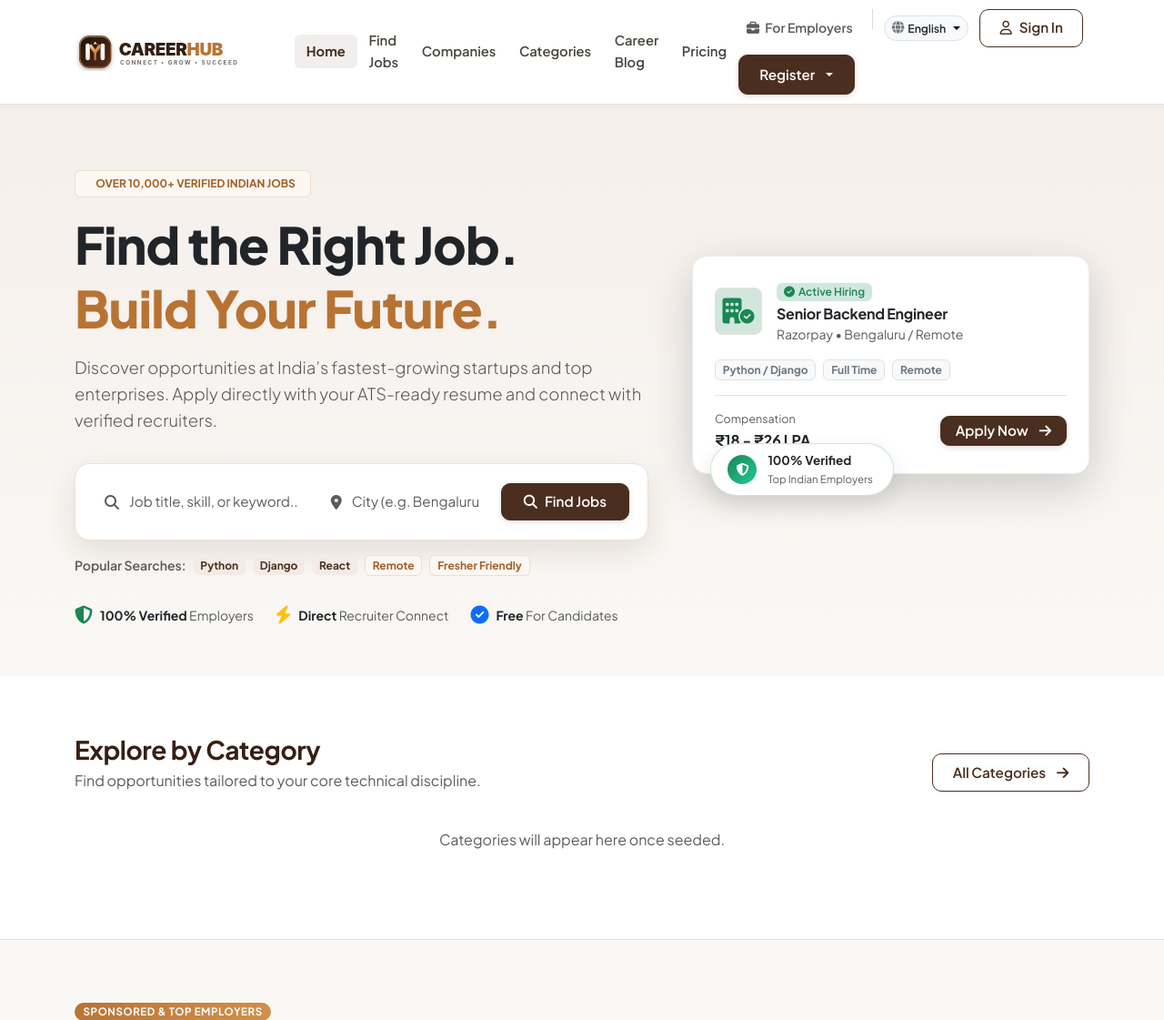
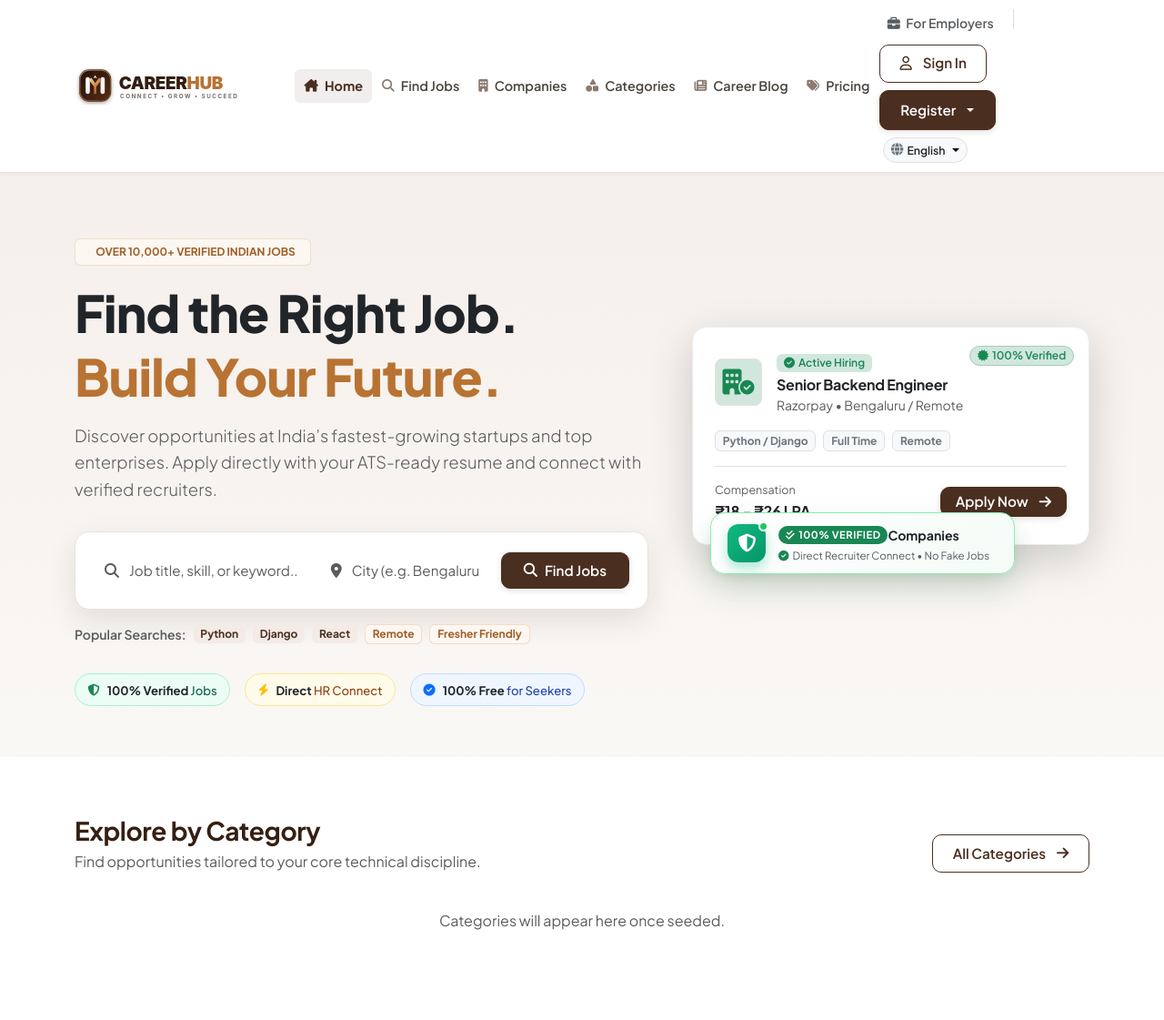
Before and after one commit to yash5681/CareerHub, a Django app: page / in a window 1280 px wide. Shown: the top 1121 px of the page at 91% size. Run offline with Django 5.2, Linux system fonts and the light colour scheme; data that the repository does not hold is empty; some libraries are stand-ins or nearby versions.

Commit message:
feat: restore inline navbar icons, fix text wrapping, align Register next to Sign In, position Language dropdown, fix footer logo, and enhance 100% verified trust badge

```diff
--- a/static/css/careerhub.css
+++ b/static/css/careerhub.css
@@ -181,14 +181,32 @@ h1, h2, h3, h4, h5, h6 {
   box-shadow: 0 3px 8px rgba(74, 46, 31, 0.25);
 }
 
-.nav-link {
+.navbar-career .nav-link {
   color: #4A443E !important;
   font-weight: 550;
-  font-size: 0.92rem;
-  padding: 0.42rem 0.8rem !important;
+  font-size: 0.9rem;
+  padding: 0.42rem 0.65rem !important;
   border-radius: 6px;
   transition: all 0.18s ease-in-out;
   position: relative;
+  display: inline-flex !important;
+  align-items: center !important;
+  gap: 0.45rem !important;
+  white-space: nowrap !important;
+}
+
+.navbar-career .nav-link i {
+  font-size: 0.86rem;
+  color: #8C7A70;
+  line-height: 1;
+  display: inline-block;
+  flex-shrink: 0;
+  transition: color 0.18s ease;
+}
+
+.navbar-career .nav-link:hover i,
+.navbar-career .nav-link.active i {
+  color: var(--ch-primary) !important;
 }
 
 .nav-link:hover {
@@ -236,30 +254,103 @@ h1, h2, h3, h4, h5, h6 {
   position: relative;
   display: inline-block;
   width: 100%;
-  max-width: 440px;
-  padding-bottom: 1.5rem;
+  max-width: 450px;
+  padding-bottom: 2rem;
 }
 
 .hero-verified-badge {
   position: absolute;
   bottom: 0px;
   left: 20px;
-  z-index: 5;
-  background: #FFFFFF !important;
-  border: 1px solid rgba(40, 167, 69, 0.25) !important;
-  border-radius: 50rem !important;
-  box-shadow: 0 10px 25px rgba(0, 0, 0, 0.1) !important;
-  padding: 0.6rem 1.15rem;
+  z-index: 10;
+  background: linear-gradient(135deg, #FFFFFF 0%, #F4FBF7 100%) !important;
+  border: 1.5px solid #86EFAC !important;
+  border-radius: 1rem !important;
+  box-shadow: 0 16px 36px -4px rgba(22, 101, 52, 0.22), 0 4px 12px rgba(0, 0, 0, 0.05) !important;
+  padding: 0.75rem 1.15rem;
   display: inline-flex;
   align-items: center;
-  gap: 0.75rem;
-  backdrop-filter: blur(8px);
-  transition: transform 0.25s ease, box-shadow 0.25s ease;
+  gap: 0.85rem;
+  backdrop-filter: blur(12px);
+  transition: transform 0.28s ease, box-shadow 0.28s ease;
 }
 
 .hero-verified-badge:hover {
-  transform: translateY(-2px);
-  box-shadow: 0 14px 28px rgba(40, 167, 69, 0.2) !important;
+  transform: translateY(-3px) scale(1.02);
+  box-shadow: 0 20px 42px -4px rgba(22, 101, 52, 0.28), 0 6px 16px rgba(0, 0, 0, 0.08) !important;
+}
+
+.verified-icon-box {
+  width: 42px;
+  height: 42px;
+  background: linear-gradient(135deg, #10B981 0%, #059669 100%);
+  color: #FFFFFF;
+  border-radius: 12px;
+  display: flex;
+  align-items: center;
+  justify-content: center;
+  font-size: 1.25rem;
+  box-shadow: 0 6px 14px rgba(16, 185, 129, 0.35);
+  position: relative;
+  flex-shrink: 0;
+}
+
+.verified-pulse-dot {
+  position: absolute;
+  top: -3px;
+  right: -3px;
+  width: 11px;
+  height: 11px;
+  background-color: #22C55E;
+  border: 2px solid #FFFFFF;
+  border-radius: 50%;
+  animation: verifiedPulse 1.8s infinite;
+}
+
+@keyframes verifiedPulse {
+  0% {
+    box-shadow: 0 0 0 0 rgba(34, 197, 94, 0.7);
+  }
+  70% {
+    box-shadow: 0 0 0 8px rgba(34, 197, 94, 0);
+  }
+  100% {
+    box-shadow: 0 0 0 0 rgba(34, 197, 94, 0);
+  }
+}
+
+.trust-badge-pill {
+  display: inline-flex;
+  align-items: center;
+  gap: 0.5rem;
+  padding: 0.4rem 0.85rem;
+  border-radius: 50rem;
+  font-size: 0.82rem;
+  font-weight: 500;
+  transition: all 0.2s ease;
+  border: 1px solid transparent;
+}
+
+.trust-badge-pill:hover {
+  transform: translateY(-1px);
+}
+
+.trust-badge-pill.trust-verified {
+  background-color: #ECFDF5;
+  color: #065F46;
+  border-color: #A7F3D0;
+}
+
+.trust-badge-pill.trust-direct {
+  background-color: #FFFBEB;
+  color: #92400E;
+  border-color: #FDE68A;
+}
+
+.trust-badge-pill.trust-free {
+  background-color: #EFF6FF;
+  color: #1E40AF;
+  border-color: #BFDBFE;
 }
 
 @media (max-width: 575.98px) {
@@ -267,7 +358,8 @@ h1, h2, h3, h4, h5, h6 {
     left: 50% !important;
     transform: translateX(-50%);
     width: max-content;
-    bottom: -8px;
+    bottom: -10px;
+    padding: 0.65rem 0.95rem;
   }
   .hero-verified-badge:hover {
     transform: translateX(-50%) translateY(-2px);
--- a/templates/core/home.html
+++ b/templates/core/home.html
@@ -56,18 +56,18 @@
         </div>
 
         <!-- Trust Badges Strip -->
-        <div class="d-flex align-items-center gap-4 mt-4 pt-2 text-muted small flex-wrap">
-          <div class="d-flex align-items-center gap-2">
-            <i class="fa-solid fa-shield-halved text-success fs-5"></i>
-            <span><strong class="text-dark">100% Verified</strong> {% trans "Employers" %}</span>
+        <div class="d-flex align-items-center gap-3 mt-4 pt-2 flex-wrap">
+          <div class="trust-badge-pill trust-verified">
+            <i class="fa-solid fa-shield-halved text-success"></i>
+            <span><strong class="text-dark">100% Verified</strong> {% trans "Jobs" %}</span>
           </div>
-          <div class="d-flex align-items-center gap-2">
-            <i class="fa-solid fa-bolt text-warning fs-5"></i>
-            <span><strong class="text-dark">Direct</strong> {% trans "Recruiter Connect" %}</span>
+          <div class="trust-badge-pill trust-direct">
+            <i class="fa-solid fa-bolt text-warning"></i>
+            <span><strong class="text-dark">Direct</strong> {% trans "HR Connect" %}</span>
           </div>
-          <div class="d-flex align-items-center gap-2">
-            <i class="fa-solid fa-circle-check text-primary fs-5"></i>
-            <span><strong class="text-dark">Free</strong> {% trans "For Candidates" %}</span>
+          <div class="trust-badge-pill trust-free">
+            <i class="fa-solid fa-circle-check text-primary"></i>
+            <span><strong class="text-dark">100% Free</strong> {% trans "for Seekers" %}</span>
           </div>
         </div>
       </div>
@@ -75,8 +75,15 @@
       <!-- Hero Visual Art -->
       <div class="col-lg-5 text-center mt-4 mt-lg-0">
         <div class="hero-visual-wrapper">
-          <div class="p-4 bg-white rounded-4 shadow-lg border border-light-subtle text-start">
-            <div class="d-flex align-items-center gap-3 mb-3">
+          <div class="p-4 bg-white rounded-4 shadow-lg border border-light-subtle text-start position-relative">
+            <!-- Verified Watermark Badge -->
+            <div class="position-absolute top-0 end-0 m-3 d-none d-sm-block">
+              <span class="badge bg-success-subtle text-success border border-success-subtle rounded-pill px-2.5 py-1 small fw-semibold">
+                <i class="fa-solid fa-certificate me-1"></i>100% Verified
+              </span>
+            </div>
+
+            <div class="d-flex align-items-center gap-3 mb-3 pe-4">
               <div class="company-logo-box bg-success-subtle text-success rounded-3 d-flex align-items-center justify-content-center" style="width: 52px; height: 52px;">
                 <i class="fa-solid fa-building-circle-check fs-3"></i>
               </div>
@@ -106,14 +113,22 @@
             </div>
           </div>
 
-          <!-- 100% Verified Floating Badge -->
+          <!-- 100% Verified Ultra-Attractive Floating Badge -->
           <div class="hero-verified-badge">
-            <div class="rounded-circle d-flex align-items-center justify-content-center text-white" style="width: 32px; height: 32px; background: linear-gradient(135deg, #198754, #20c997); flex-shrink: 0;">
-              <i class="fa-solid fa-shield-halved small"></i>
+            <div class="verified-icon-box">
+              <i class="fa-solid fa-shield-halved"></i>
+              <span class="verified-pulse-dot" title="Live Verified"></span>
             </div>
-            <div class="text-start lh-sm pe-1">
-              <strong class="d-block text-dark small" style="font-size: 0.84rem;">100% Verified</strong>
-              <small class="text-muted" style="font-size: 0.72rem;">Top Indian Employers</small>
+            <div class="text-start pe-2">
+              <div class="d-flex align-items-center gap-1.5 mb-1">
+                <span class="badge bg-success text-white fw-bold px-2 py-0.5 rounded-pill" style="font-size: 0.7rem; letter-spacing: 0.5px;">
+                  <i class="fa-solid fa-check-double me-1"></i>100% VERIFIED
+                </span>
+                <span class="fw-bold text-dark" style="font-size: 0.88rem;">Companies</span>
+              </div>
+              <small class="text-muted d-block" style="font-size: 0.72rem; line-height: 1.2;">
+                <i class="fa-solid fa-circle-check text-success me-1"></i>Direct Recruiter Connect &bull; No Fake Jobs
+              </small>
             </div>
           </div>
         </div>
--- a/templates/footer.html
+++ b/templates/footer.html
@@ -6,7 +6,7 @@
       <!-- Col 1: Brand & About -->
       <div class="col-lg-3 col-md-6">
         <a href="{% url 'core:home' %}" class="d-inline-block mb-3">
-          <img src="{% static 'images/logo.svg' %}" alt="CareerHub" height="42" style="filter: brightness(0) invert(1);">
+          <img src="{% static 'images/logo-white.svg' %}" alt="CareerHub" height="42" class="d-inline-block">
         </a>
         <p class="small text-white-50 mb-3">
           {% trans "CareerHub is India’s premier career platform connecting ambitious professionals with leading tech companies, startups, and Fortune 500 enterprises." %}
--- a/templates/navbar.html
+++ b/templates/navbar.html
@@ -17,65 +17,45 @@
       <ul class="navbar-nav me-auto mb-2 mb-lg-0 ms-lg-3 align-items-lg-center">
         <li class="nav-item">
           <a class="nav-link {% if request.resolver_match.url_name == 'home' %}active{% endif %}" href="{% url 'core:home' %}">
-            {% trans "Home" %}
+            <i class="fa-solid fa-house-chimney"></i> <span>{% trans "Home" %}</span>
           </a>
         </li>
         <li class="nav-item">
           <a class="nav-link {% if 'jobs' in request.path and not 'dashboard' in request.path %}active{% endif %}" href="{% url 'jobs:list' %}">
-            {% trans "Find Jobs" %}
+            <i class="fa-solid fa-magnifying-glass"></i> <span>{% trans "Find Jobs" %}</span>
           </a>
         </li>
         <li class="nav-item">
           <a class="nav-link {% if 'companies' in request.path %}active{% endif %}" href="{% url 'companies:list' %}">
-            {% trans "Companies" %}
+            <i class="fa-solid fa-building"></i> <span>{% trans "Companies" %}</span>
           </a>
         </li>
         <li class="nav-item">
           <a class="nav-link {% if 'categories' in request.path %}active{% endif %}" href="{% url 'jobs:categories' %}">
-            {% trans "Categories" %}
+            <i class="fa-solid fa-shapes"></i> <span>{% trans "Categories" %}</span>
           </a>
         </li>
         <li class="nav-item">
           <a class="nav-link {% if 'blog' in request.path %}active{% endif %}" href="{% url 'blog:list' %}">
-            {% trans "Career Blog" %}
+            <i class="fa-solid fa-newspaper"></i> <span>{% trans "Career Blog" %}</span>
           </a>
         </li>
         <li class="nav-item">
           <a class="nav-link {% if request.resolver_match.url_name == 'pricing' %}active{% endif %}" href="{% url 'payments:pricing' %}">
-            {% trans "Pricing" %}
+            <i class="fa-solid fa-tags"></i> <span>{% trans "Pricing" %}</span>
           </a>
         </li>
       </ul>
 
-      <!-- Language Switcher & User Actions -->
+      <!-- User Actions & Language Switcher -->
       <div class="d-flex align-items-center gap-2 flex-wrap">
         <!-- For Employers Link (for Guests) -->
         {% if not user.is_authenticated %}
-          <a href="{% url 'accounts:register_recruiter' %}" class="btn btn-sm btn-link text-decoration-none text-muted fw-semibold d-none d-xl-inline-block hover-primary px-2">
+          <a href="{% url 'accounts:register_recruiter' %}" class="btn btn-sm btn-link text-decoration-none text-muted fw-semibold d-none d-xl-inline-block hover-primary px-2 text-nowrap">
             <i class="fa-solid fa-briefcase me-1 text-accent"></i> {% trans "For Employers" %}
           </a>
           <span class="vr d-none d-xl-inline-block mx-1 text-secondary opacity-25" style="height: 22px;"></span>
         {% endif %}
-
-        <!-- Language Selector Dropdown -->
-        <div class="dropdown me-1">
-          <button class="btn btn-sm btn-light border dropdown-toggle d-flex align-items-center gap-1 py-1.5 px-2.5 rounded-pill" type="button" data-bs-toggle="dropdown" aria-expanded="false">
-            <i class="fa-solid fa-globe text-secondary" style="font-size: 0.85rem;"></i>
-            <span class="small fw-semibold text-dark">
-              {% get_current_language as CURRENT_LANGUAGE %}
-              {% if CURRENT_LANGUAGE == 'hi' %}हिन्दी{% elif CURRENT_LANGUAGE == 'gu' %}ગુજરાતી{% else %}English{% endif %}
-            </span>
-          </button>
-          <ul class="dropdown-menu dropdown-menu-end shadow-sm border-0 mt-1">
-            <form action="{% url 'set_language' %}" method="post" id="langForm">
-              {% csrf_token %}
-              <input name="next" type="hidden" value="{{ request.get_full_path }}">
-              <li><button type="submit" name="language" value="en" class="dropdown-item {% if CURRENT_LANGUAGE == 'en' %}active{% endif %}">English</button></li>
-              <li><button type="submit" name="language" value="hi" class="dropdown-item {% if CURRENT_LANGUAGE == 'hi' %}active{% endif %}">हिन्दी (Hindi)</button></li>
-              <li><button type="submit" name="language" value="gu" class="dropdown-item {% if CURRENT_LANGUAGE == 'gu' %}active{% endif %}">ગુજરાતી (Gujarati)</button></li>
-            </form>
-          </ul>
-        </div>
 
         {% if user.is_authenticated %}
           <!-- Unread Messages -->
@@ -158,19 +138,20 @@
           </div>
 
           {% if user.is_recruiter %}
-            <a href="{% url 'jobs:create' %}" class="btn btn-career btn-sm ms-2">
+            <a href="{% url 'jobs:create' %}" class="btn btn-career btn-sm ms-1">
               <i class="fa-solid fa-plus"></i> {% trans "Post Job" %}
             </a>
           {% endif %}
 
         {% else %}
-          <!-- Guest Navigation Actions -->
-          <a href="{% url 'accounts:login' %}" class="btn btn-career-outline btn-sm">
-            <i class="fa-regular fa-user"></i> {% trans "Sign In" %}
+          <!-- Guest Navigation Actions: Sign In, then Register right next to it -->
+          <a href="{% url 'accounts:login' %}" class="btn btn-career-outline btn-sm text-nowrap">
+            <i class="fa-regular fa-user me-1"></i> {% trans "Sign In" %}
           </a>
 
+          <!-- Register Button (right beside Sign In) -->
           <div class="dropdown">
-            <button class="btn btn-career btn-sm dropdown-toggle" type="button" data-bs-toggle="dropdown" aria-expanded="false">
+            <button class="btn btn-career btn-sm dropdown-toggle text-nowrap" type="button" data-bs-toggle="dropdown" aria-expanded="false">
               {% trans "Register" %}
             </button>
             <ul class="dropdown-menu dropdown-menu-end shadow border-0 py-2">
@@ -196,6 +177,26 @@
             </ul>
           </div>
         {% endif %}
+
+        <!-- Language Selector Dropdown (Placed at the end, where Register was) -->
+        <div class="dropdown ms-1">
+          <button class="btn btn-sm btn-light border dropdown-toggle d-flex align-items-center gap-1 py-1.5 px-2.5 rounded-pill" type="button" data-bs-toggle="dropdown" aria-expanded="false">
+            <i class="fa-solid fa-globe text-secondary" style="font-size: 0.85rem;"></i>
+            <span class="small fw-semibold text-dark">
+              {% get_current_language as CURRENT_LANGUAGE %}
+              {% if CURRENT_LANGUAGE == 'hi' %}हिन्दी{% elif CURRENT_LANGUAGE == 'gu' %}ગુજરાતી{% else %}English{% endif %}
+            </span>
+          </button>
+          <ul class="dropdown-menu dropdown-menu-end shadow-sm border-0 mt-1">
+            <form action="{% url 'set_language' %}" method="post" id="langForm">
+              {% csrf_token %}
+              <input name="next" type="hidden" value="{{ request.get_full_path }}">
+              <li><button type="submit" name="language" value="en" class="dropdown-item {% if CURRENT_LANGUAGE == 'en' %}active{% endif %}">English</button></li>
+              <li><button type="submit" name="language" value="hi" class="dropdown-item {% if CURRENT_LANGUAGE == 'hi' %}active{% endif %}">हिन्दी (Hindi)</button></li>
+              <li><button type="submit" name="language" value="gu" class="dropdown-item {% if CURRENT_LANGUAGE == 'gu' %}active{% endif %}">ગુજરાતી (Gujarati)</button></li>
+            </form>
+          </ul>
+        </div>
       </div>
     </div>
   </div>
```
Also changed, not shown: static/images/logo-white.svg (added).
